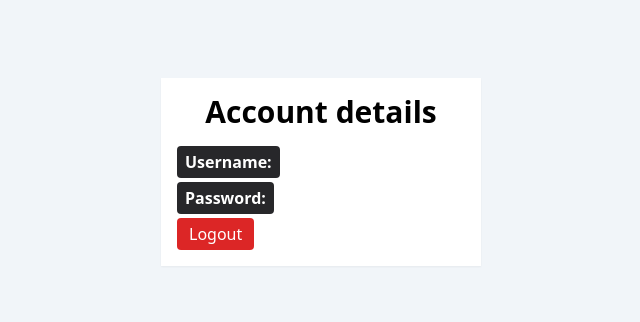
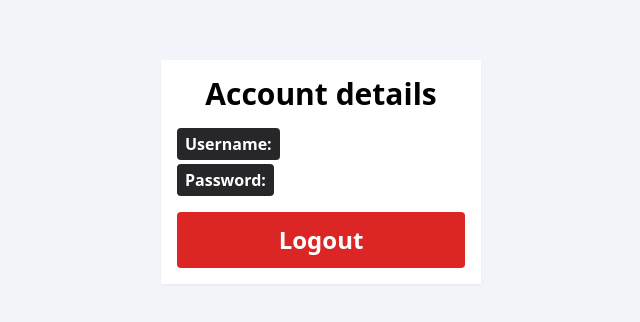
Before and after one commit to valenthyne-ut/vue-passport-login, a Vue app in the folder workspaces/client/: page / in a window 1280 px wide. Shown: the part 228-550 px from the top of the page, without its empty margins (319-959 px from the left). Built offline with nearby package versions, Linux system fonts and the light colour scheme.

Commit message:
Button in account details view is now fill button

```diff
--- a/workspaces/client/src/components/vButton.vue
+++ /dev/null
@@ -1,7 +0,0 @@
-<script setup lang="ts"></script>
-
-<template>
-	<button type="button" class="py-1 px-3 rounded transition-colors">
-		<slot></slot>
-	</button>
-</template>
--- a/workspaces/client/src/views/RootView.vue
+++ b/workspaces/client/src/views/RootView.vue
@@ -1,7 +1,7 @@
 <script setup lang="ts">
 	import vCard from "@/components/vCard.vue";
-	import vButton from "@/components/vButton.vue";
 	import vField from "@/components/vField.vue";
+	import vFillButton from "@/components/vFillButton.vue";
 </script>
 
 <template>
@@ -15,8 +15,8 @@
 				<vField name="Password"></vField>
 			</li>
 		</ul>
-		<div class="pt-1 flex">
-			<vButton class="bg-red-600 hover:bg-red-700 active:bg-red-800 text-white">Logout</vButton>
-		</div>
+		<vFillButton class="mt-4 bg-red-600 hover:bg-red-700 active:bg-red-800 text-2xl text-white font-bold">
+			Logout
+		</vFillButton>
 	</vCard>
 </template>
```
